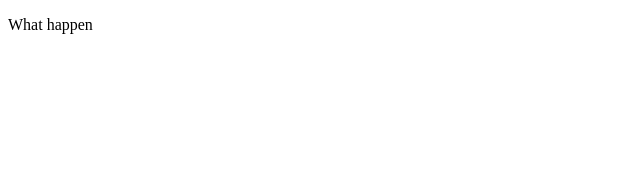
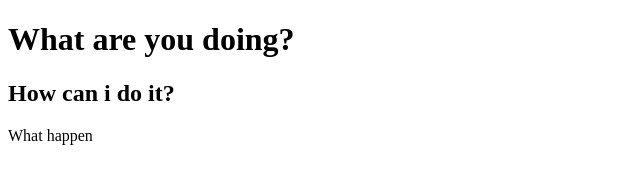
Before and after one commit to subirdas29/my-second-reposit, a plain HTML site: page index.html in a window 1280 px wide. Shown: the whole page, without its empty margins (0-640 px from the left). Drawn offline with Linux system fonts and the light colour scheme.

Commit message:
added header

```diff
--- a/index.html
+++ b/index.html
@@ -8,6 +8,8 @@
     </title>
 </head>
 <body>
+    <h1>What are you doing?</h1>
+    <h2>How can i do it?</h2>
     <p>What happen</p>
 </body>
 </html>
```
